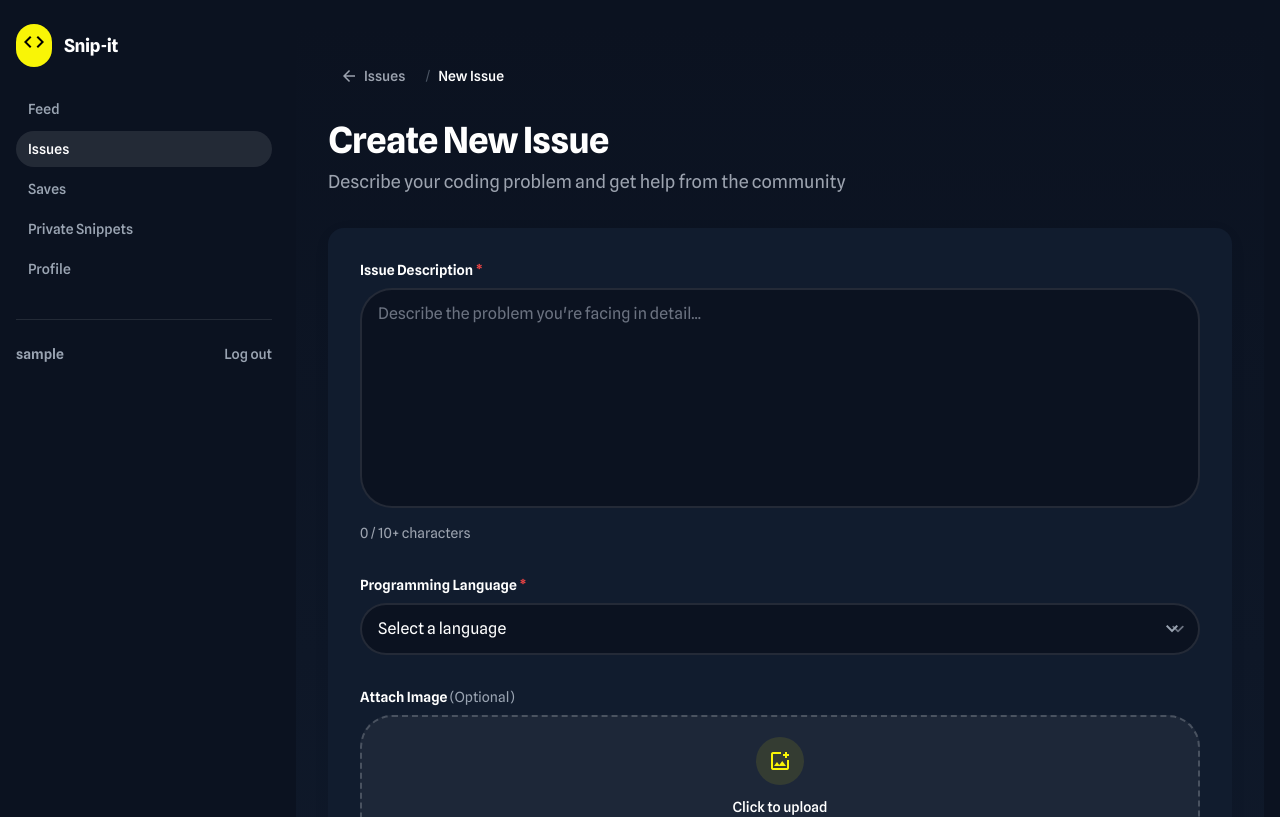
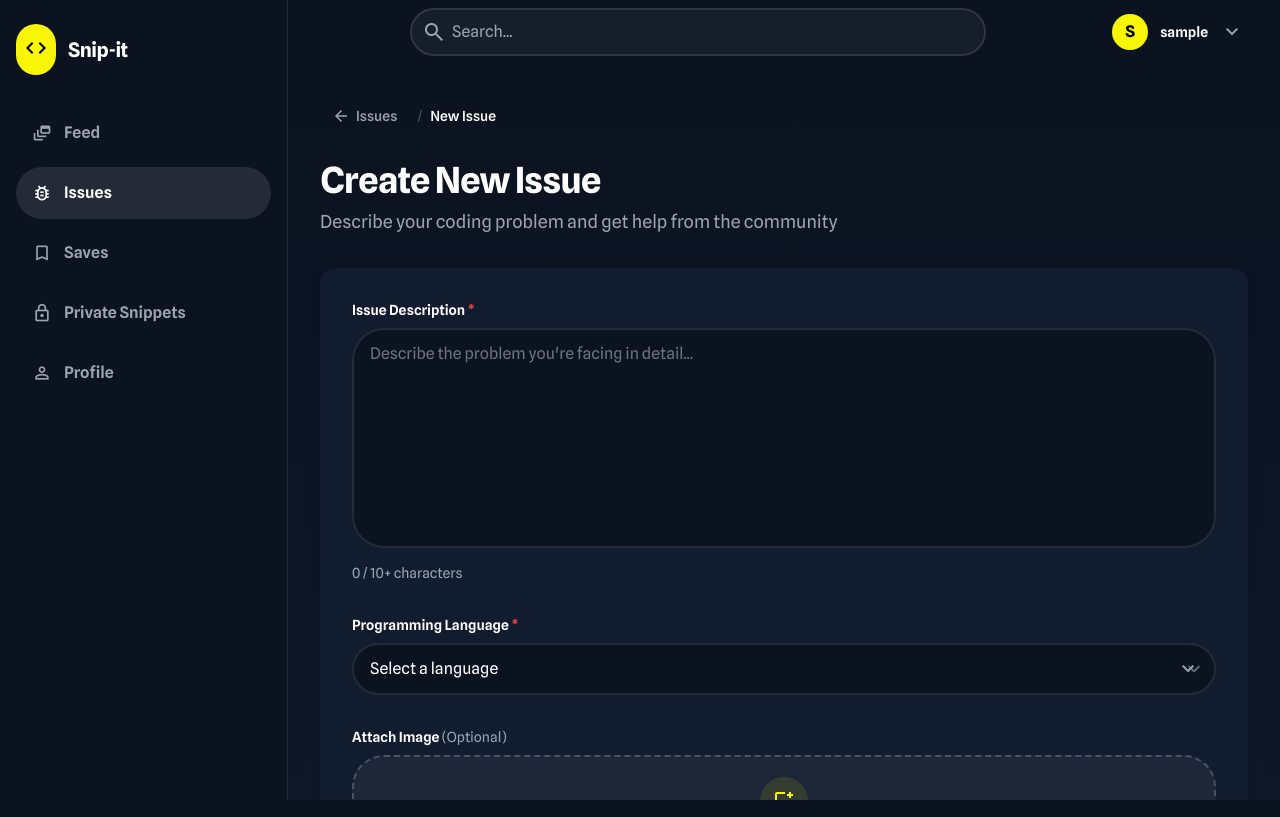
Before and after one commit to BassemArfaoui/snip-it-client, an Angular app: page /issues/new in a window 1280 px wide. Shown: the top 817 px of the page. Built offline with nearby package versions, Linux system fonts and the light colour scheme; sample sign-in values are in the browser's storage.

Commit message:
change the ui structure

```diff
--- a/src/app/app.component.html
+++ b/src/app/app.component.html
@@ -1,95 +1,150 @@
 @if (isAuthRoute) {
   <router-outlet></router-outlet>
 } @else {
-  <div class="min-h-screen bg-background-light dark:bg-background-dark">
-    <div class="mx-auto max-w-[1400px] px-4">
-      <div class="flex gap-6">
-        <!-- Left menu (dashboard style) -->
-        <aside class="w-64 shrink-0 py-6">
-          <div class="sticky top-6">
+  <div class="h-screen overflow-hidden bg-background-light dark:bg-background-dark" (click)="profileMenuOpen = false">
+    <div class="flex h-full">
+      <!-- Left menu -->
+      <aside class="w-72 shrink-0 border-r border-gray-200/60 dark:border-white/10 bg-background-light dark:bg-background-dark">
+        <div class="h-full px-4 py-6">
           <a routerLink="/" class="flex items-center gap-3 text-text-main dark:text-white">
-              <div class="bg-primary p-1.5 rounded-lg text-black">
-                <span class="material-symbols-outlined">code</span>
+            <div class="bg-primary p-2 rounded-xl text-black">
+              <span class="material-symbols-outlined text-2xl">code</span>
             </div>
-              <h2 class="text-lg font-bold tracking-tight">Snip-it</h2>
+            <h2 class="text-xl font-bold tracking-tight">Snip-it</h2>
           </a>
 
           @if (isLoggedIn()) {
-              <nav class="mt-6 space-y-1" aria-label="Main">
+            <nav class="mt-8 space-y-2" aria-label="Main">
               <a
                 routerLink="/"
                 [routerLinkActiveOptions]="{ exact: true }"
                 routerLinkActive="bg-white/70 dark:bg-white/10 text-text-main dark:text-white"
-                  class="block rounded-lg px-3 py-2 text-sm font-medium text-text-muted hover:bg-white/50 dark:hover:bg-white/10 hover:text-text-main dark:hover:text-white transition-colors"
+                class="flex items-center gap-3 rounded-xl px-4 py-3 text-base font-semibold text-text-muted hover:bg-white/50 dark:hover:bg-white/10 hover:text-text-main dark:hover:text-white transition-colors"
               >
-                  Feed
+                <span class="material-symbols-outlined text-xl">dynamic_feed</span>
+                <span>Feed</span>
               </a>
+
               <a
                 routerLink="/issues"
                 routerLinkActive="bg-white/70 dark:bg-white/10 text-text-main dark:text-white"
-                  class="block rounded-lg px-3 py-2 text-sm font-medium text-text-muted hover:bg-white/50 dark:hover:bg-white/10 hover:text-text-main dark:hover:text-white transition-colors"
+                class="flex items-center gap-3 rounded-xl px-4 py-3 text-base font-semibold text-text-muted hover:bg-white/50 dark:hover:bg-white/10 hover:text-text-main dark:hover:text-white transition-colors"
               >
-                  Issues
+                <span class="material-symbols-outlined text-xl">bug_report</span>
+                <span>Issues</span>
               </a>
+
               <a
                 routerLink="/collections"
                 routerLinkActive="bg-white/70 dark:bg-white/10 text-text-main dark:text-white"
-                  class="block rounded-lg px-3 py-2 text-sm font-medium text-text-muted hover:bg-white/50 dark:hover:bg-white/10 hover:text-text-main dark:hover:text-white transition-colors"
+                class="flex items-center gap-3 rounded-xl px-4 py-3 text-base font-semibold text-text-muted hover:bg-white/50 dark:hover:bg-white/10 hover:text-text-main dark:hover:text-white transition-colors"
               >
-                  Saves
+                <span class="material-symbols-outlined text-xl">bookmark</span>
+                <span>Saves</span>
               </a>
+
               <a
                 routerLink="/snippets"
                 routerLinkActive="bg-white/70 dark:bg-white/10 text-text-main dark:text-white"
-                  class="block rounded-lg px-3 py-2 text-sm font-medium text-text-muted hover:bg-white/50 dark:hover:bg-white/10 hover:text-text-main dark:hover:text-white transition-colors"
+                class="flex items-center gap-3 rounded-xl px-4 py-3 text-base font-semibold text-text-muted hover:bg-white/50 dark:hover:bg-white/10 hover:text-text-main dark:hover:text-white transition-colors"
               >
-                  Private Snippets
+                <span class="material-symbols-outlined text-xl">lock</span>
+                <span>Private Snippets</span>
               </a>
+
               @if (userId()) {
                 <a
                   [routerLink]="['/profile', userId()]"
                   routerLinkActive="bg-white/70 dark:bg-white/10 text-text-main dark:text-white"
-                    class="block rounded-lg px-3 py-2 text-sm font-medium text-text-muted hover:bg-white/50 dark:hover:bg-white/10 hover:text-text-main dark:hover:text-white transition-colors"
+                  class="flex items-center gap-3 rounded-xl px-4 py-3 text-base font-semibold text-text-muted hover:bg-white/50 dark:hover:bg-white/10 hover:text-text-main dark:hover:text-white transition-colors"
                 >
-                    Profile
+                  <span class="material-symbols-outlined text-xl">person</span>
+                  <span>Profile</span>
                 </a>
               }
             </nav>
-
-              <div class="mt-8 pt-6 border-t border-[#f5f5f0] dark:border-white/10">
-                <div class="flex items-center justify-between gap-3">
-                  <span class="min-w-0 truncate text-sm text-text-muted font-semibold">{{ username() }}</span>
-                  <button
-                    (click)="handleLogout()"
-                    class="shrink-0 text-sm font-medium text-text-muted hover:text-primary transition-colors"
-                  >
-                    Log out
-                  </button>
-                </div>
-              </div>
           } @else {
-              <div class="mt-6 space-y-3">
+            <div class="mt-8 space-y-3">
               <a
                 routerLink="/login"
                 routerLinkActive="bg-white/70 dark:bg-white/10"
-                  class="block rounded-lg px-3 py-2 text-sm font-medium text-text-muted hover:bg-white/50 dark:hover:bg-white/10 hover:text-text-main dark:hover:text-white transition-colors"
+                class="flex items-center gap-3 rounded-xl px-4 py-3 text-base font-semibold text-text-muted hover:bg-white/50 dark:hover:bg-white/10 hover:text-text-main dark:hover:text-white transition-colors"
               >
-                  Log in
+                <span class="material-symbols-outlined text-xl">login</span>
+                <span>Log in</span>
               </a>
               <a
                 routerLink="/signup"
                 routerLinkActive="bg-primary text-black"
-                  class="block rounded-lg px-3 py-2 text-sm font-semibold bg-primary text-black hover:bg-[#e6e205] transition-colors"
+                class="flex items-center gap-3 rounded-xl px-4 py-3 text-base font-bold bg-primary text-black transition-colors"
               >
-                  Sign up
+                <span class="material-symbols-outlined text-xl">person_add</span>
+                <span>Sign up</span>
               </a>
             </div>
           }
         </div>
       </aside>
 
-        <!-- Center content -->
-        <main class="min-w-0 flex-1 py-6">
+      <!-- Right side: top navbar + page content -->
+      <div class="min-w-0 flex-1 flex flex-col min-h-0 overflow-hidden">
+        <!-- Top navbar -->
+        <header class="h-16 shrink-0 bg-background-light dark:bg-background-dark">
+          <div class="h-full px-6 flex items-center gap-4">
+            <div class="flex-1 flex justify-center">
+              <div class="relative w-full max-w-xl">
+                <span class="material-symbols-outlined absolute left-3 top-1/2 -translate-y-1/2 text-text-muted">search</span>
+                <input
+                  type="text"
+                  placeholder="Search..."
+                  class="w-full pl-10 pr-4 py-2.5 rounded-xl border-2 border-gray-200 dark:border-white/10 bg-white dark:bg-white/5 text-text-main dark:text-white placeholder-text-muted focus:border-primary focus:outline-none focus:ring-2 focus:ring-primary/20 transition-all"
+                />
+              </div>
+            </div>
+
+            @if (isLoggedIn()) {
+              <div class="relative" (click)="$event.stopPropagation()">
+                <button
+                  type="button"
+                  (click)="toggleProfileMenu()"
+                  class="flex items-center gap-3 rounded-xl px-3 py-2 hover:bg-white/50 dark:hover:bg-white/10 transition-colors"
+                >
+                  <div class="w-9 h-9 rounded-full bg-primary text-black flex items-center justify-center font-bold uppercase">
+                    {{ (username() || 'U').slice(0, 1) }}
+                  </div>
+                  <span class="hidden sm:block text-sm font-semibold text-text-main dark:text-white max-w-[12rem] truncate">
+                    {{ username() }}
+                  </span>
+                  <span class="material-symbols-outlined text-text-muted">expand_more</span>
+                </button>
+
+                @if (profileMenuOpen) {
+                  <div class="absolute right-0 mt-2 w-44 rounded-xl border border-gray-200/60 dark:border-white/10 bg-white dark:bg-card-dark shadow-soft overflow-hidden">
+                    <a
+                      [routerLink]="['/profile', userId()]"
+                      class="flex items-center gap-3 px-4 py-3 text-sm font-semibold text-text-main dark:text-white hover:bg-background-light dark:hover:bg-white/5 transition-colors"
+                      (click)="profileMenuOpen = false"
+                    >
+                      <span class="material-symbols-outlined text-xl">person</span>
+                      <span>Profile</span>
+                    </a>
+                    <button
+                      type="button"
+                      (click)="handleLogout(); profileMenuOpen = false"
+                      class="w-full flex items-center gap-3 px-4 py-3 text-sm font-semibold text-text-main dark:text-white hover:bg-background-light dark:hover:bg-white/5 transition-colors"
+                    >
+                      <span class="material-symbols-outlined text-xl">logout</span>
+                      <span>Logout</span>
+                    </button>
+                  </div>
+                }
+              </div>
+            }
+          </div>
+        </header>
+
+        <!-- Page content -->
+        <main class="min-w-0 flex-1 overflow-y-auto">
           <router-outlet></router-outlet>
         </main>
       </div>
--- a/src/app/app.component.ts
+++ b/src/app/app.component.ts
@@ -18,6 +18,7 @@ export class AppComponent implements OnInit {
   userId = userId;
 
   isAuthRoute = false;
+  profileMenuOpen = false;
 
   constructor(private router: Router, private authService: AuthService) {}
 
@@ -53,4 +54,8 @@ export class AppComponent implements OnInit {
     // ensure we return to the login page after clearing tokens/state
     this.router.navigate(['/login']);
   }
+
+  toggleProfileMenu() {
+    this.profileMenuOpen = !this.profileMenuOpen;
+  }
 }
--- a/src/app/signup-page/signup-page.component.ts
+++ b/src/app/signup-page/signup-page.component.ts
@@ -119,8 +119,9 @@ export class SignupPageComponent extends BaseAuthComponent implements OnInit, On
 
     this.fullName?.markAsTouched();
     this.username?.markAsTouched();
+    this.email?.markAsTouched();
 
-    if (this.fullName?.invalid || this.username?.invalid) return;
+    if (this.fullName?.invalid || this.username?.invalid || this.email?.invalid) return;
     this.signupStep = 2;
   }
 
```
Also changed, not shown: src/app/signup-page/signup-page.component.html (+13 -13 lines). Lines whose indentation alone changed are shown as unchanged.
